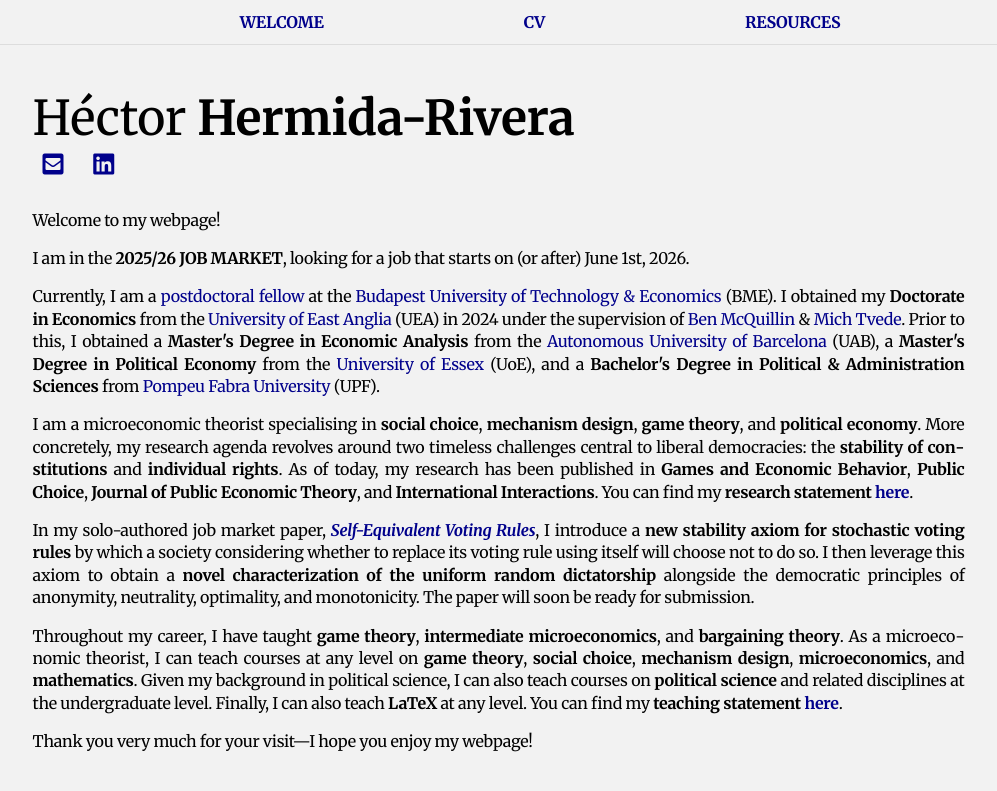
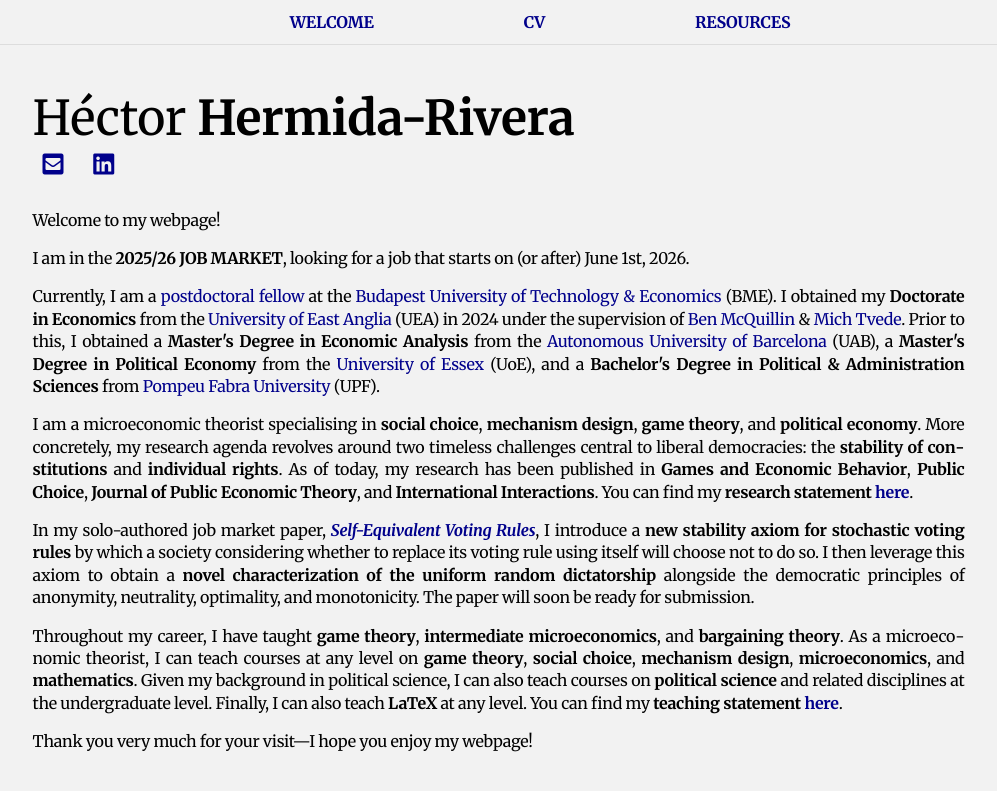
Before and after one commit to HectorHermidaRivera/hectorhermidarivera.github.io, a Jekyll site: the page built from index.md, in a window 1280 px wide. Shown: the top 791 px of the page, without its empty margins (100-1097 px from the left). Built offline with Jekyll 4.4.1, drawn with Linux system fonts in a browser that asks for light colours; a style sheet for code colours, icons or effects is not loaded.

Commit message:
Update style.css

```diff
--- a/assets/css/style.css
+++ b/assets/css/style.css
@@ -41,7 +41,7 @@ body {
   padding: 12px 0;
   display: flex;
   justify-content: center;
-  gap: 200px;
+  gap: 150px;
   border-bottom: 1px solid #ddd;
 }
 
@@ -379,9 +379,7 @@ h2.collapsible-link {
 
 @media (max-width: 1023px) {
   .top-nav {
-    justify-content: space-between;
-    gap: 0;
-    padding: 12px 5px;
+    gap: 50px;
   }
   .main-name, .name-title {
     padding-left: 0 !important;
```
